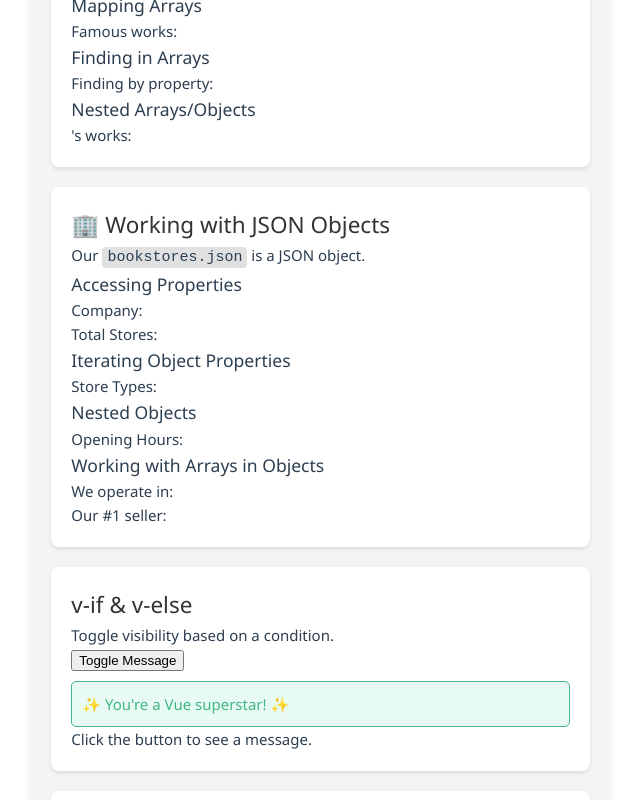
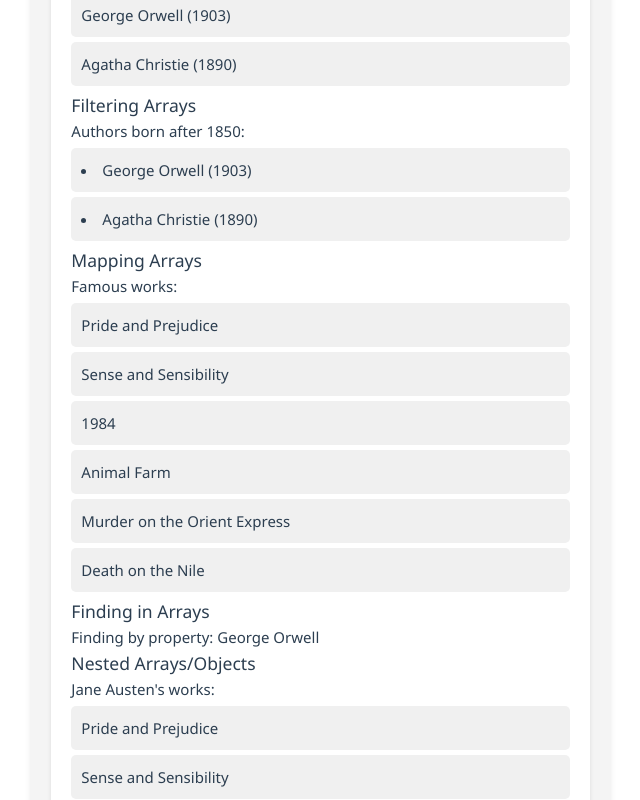
Before and after one commit to Netopia01/5032-24S2-Week02, a Vue app in the folder 5032-24S2-Week02/: page / in a window 1280 px wide. Shown: the part 240-1040 px from the top of the page, without its empty margins (30-670 px from the left). Built offline with nearby package versions, Linux system fonts and the light colour scheme.

Commit message:
complete activity 6 to 8

```diff
--- a/5032-24S2-Week02/src/components/JSON.vue
+++ b/5032-24S2-Week02/src/components/JSON.vue
@@ -10,17 +10,29 @@
       <h3>Iterating through Arrays</h3>
       <!-- Activity 6: Render a list containing author names and their birth years. Hint: Make use of the v-for directive to iterate through the array of authors. -->
       <!-- TODO: CODE TO RENDER LIST OF AUTHORS HERE -->
+      <ul>
+        <li v-for="author in authors" :key="author.id">
+          {{ author.name }} ({{ author.birthYear }})
+        </li>
+      </ul>
 
       <h3>Filtering Arrays</h3>
       <!-- Activity 7: Render a list containing authors born after 1850. Hint: Make use of the v-for directive to iterate through the array of authors that you have filtered out. -->
       <p>Authors born after 1850:</p>
       <!-- TODO: CODE TO RENDER LIST OF AUTHORS HERE -->
-
+      <li v-for="author in modernAuthors" :key="author.id">
+        {{ author.name }} ({{ author.birthYear }})
+      </li>
       <h3>Mapping Arrays</h3>
       <p>Famous works:</p>
       <ul>
         <!-- Activity 8: Render a list of all famous works. Hint: Use the v-for directive to iterate through the array of authors that you have filtered out. -->
         <!-- TODO: CODE TO RENDER LIST OF FAMOUS WORKS HERE -->
+        <ul>
+          <li v-for="work in allFamousWorks" :key="work">
+            {{ work }}
+          </li>
+        </ul>
       </ul>
 
       <h3>Finding in Arrays</h3>
@@ -30,6 +42,15 @@
       <p>{{ austen?.name }}'s works:</p>
       <!-- Activity 9: Render a list of Austen's works. Hint: Use the v-for directive to iterate through the array of authors that you have filtered out. -->
       <!-- TODO: CODE TO RENDER LIST OF AUSTEN'S WORKS HERE -->
+      <ul>
+        <!-- Activity 8: Render a list of all famous works. Hint: Use the v-for directive to iterate through the array of authors that you have filtered out. -->
+        <!-- TODO: CODE TO RENDER LIST OF FAMOUS WORKS HERE -->
+        <ul>
+          <li v-for="works in austen.famousWorks" :key="works">
+            {{ works.title }}
+          </li>
+        </ul>
+      </ul>
     </section>
 
     <section class="lab-section">
@@ -79,13 +100,12 @@
     <section class="lab-section">
       <h2>Attribute, Class and Style Binding with <code>v-bind</code></h2>
       <p>Highlighting Specific Authors:</p>
-
     </section>
   </div>
 </template>
 
 <script setup>
-import { ref, computed } from "vue"
+import { ref, computed } from 'vue'
 
 // Activity 1: Import JSON files (authors.json and bookstores.json)
 // TODO: CODE TO IMPORT JSON FILES HERE
@@ -109,19 +129,19 @@ const allFamousWorks = computed(() =>
 // Activity 4: Find author by name
 const orwell = computed(() =>
   // TODO: CODE TO FIND AUTHOR BY NAME HERE
-  authors.filter((author) => author.name == "George Orwell")
+  authors.filter((author) => author.name == 'George Orwell')[0]
 )
 
 // Activity 5: Find author by ID
 const austen = computed(() =>
   // TODO: CODE TO FIND AUTHOR BY ID HERE
-  authors.filter((author) => author.id == 1)
+  authors.filter((author) => author.id == 1)[0]
 )
 </script>
 
 <style scoped>
 .json-lab {
-  font-family: "Segoe UI", Tahoma, Geneva, Verdana, sans-serif;
+  font-family: 'Segoe UI', Tahoma, Geneva, Verdana, sans-serif;
   max-width: 80vw;
   margin: 0 auto;
   padding: 20px;
@@ -167,7 +187,7 @@ code {
   background-color: #e0e0e0;
   padding: 2px 5px;
   border-radius: 4px;
-  font-family: "Courier New", Courier, monospace;
+  font-family: 'Courier New', Courier, monospace;
 }
 
 ul {
```
